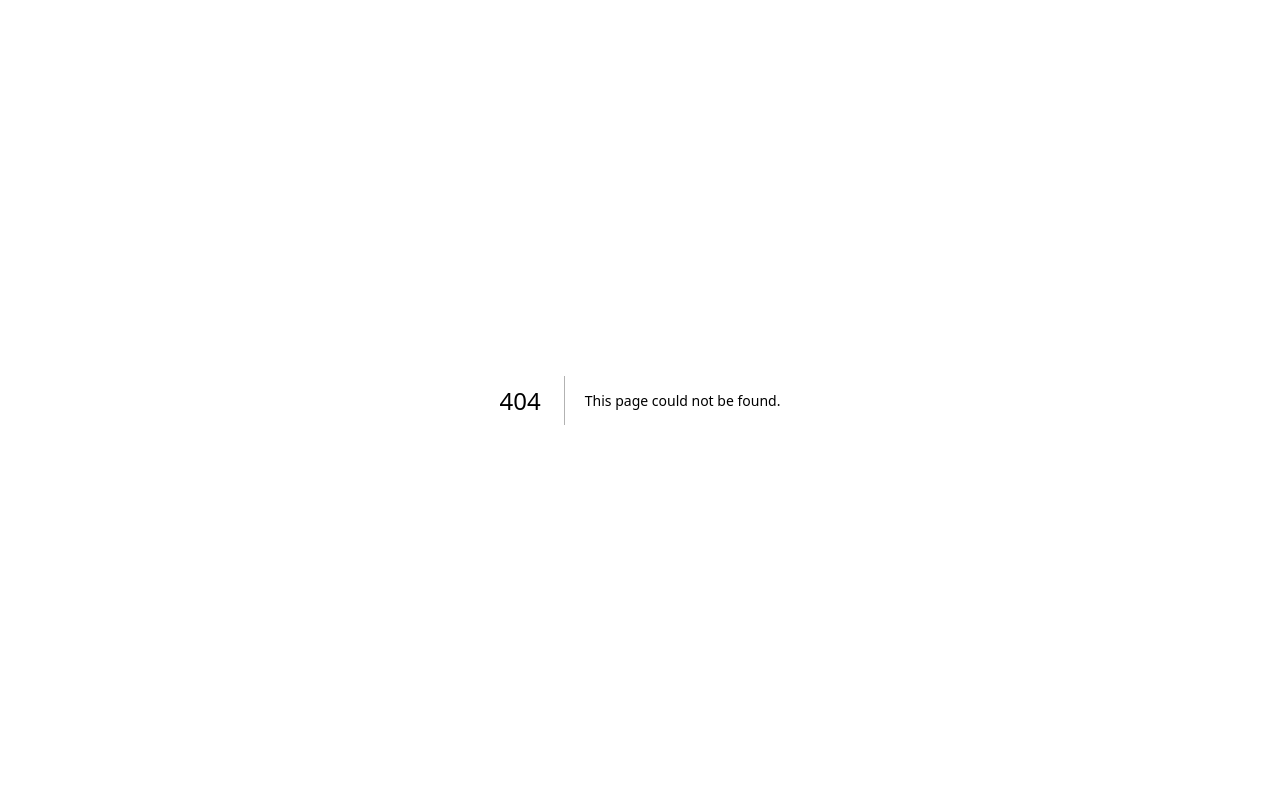
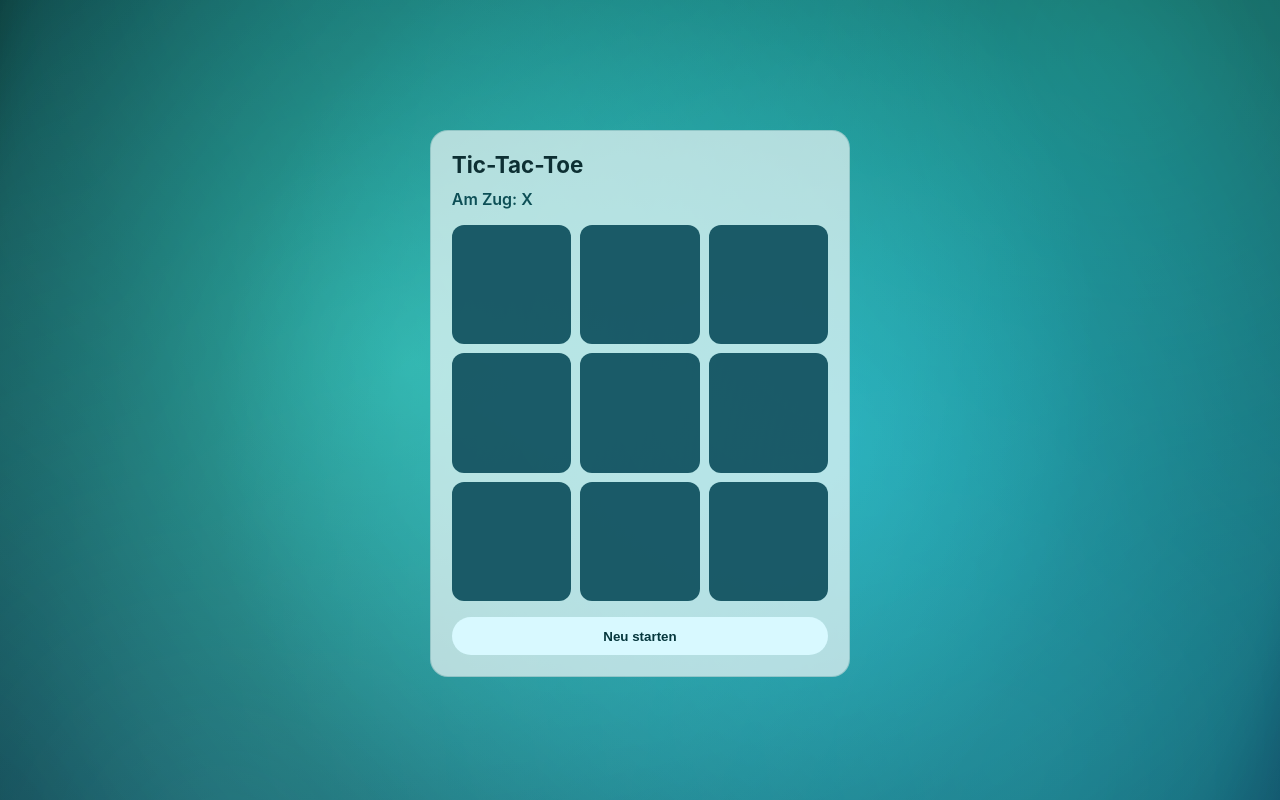
Before and after one commit to BaranKilic657/tummy_hmmy, a Next.js app: page /tictactoe in a window 1280 px wide. Before the commit this address had no page. Built offline with nearby package versions, Linux system fonts and the light colour scheme.

Commit message:
tictactoe

```diff
--- a/src/app/globals.css
+++ b/src/app/globals.css
@@ -251,3 +251,62 @@ body::after {
     animation: none;
   }
 }
+
+.ttt-screen {
+  display: grid;
+  place-items: center;
+}
+
+.ttt-card {
+  width: min(100%, 420px);
+  margin-top: 1.2rem;
+  padding: 1.3rem;
+  border: 1px solid rgba(10, 104, 110, 0.2);
+  border-radius: 18px;
+  background: rgba(255, 255, 255, 0.65);
+}
+
+.ttt-card h1 {
+  margin: 0;
+  font-size: 1.4rem;
+}
+
+.ttt-status {
+  margin: 0.65rem 0 1rem;
+  font-weight: 600;
+  color: #0d4f56;
+}
+
+.ttt-grid {
+  display: grid;
+  grid-template-columns: repeat(3, 1fr);
+  gap: 0.55rem;
+}
+
+.ttt-cell {
+  aspect-ratio: 1;
+  border: 0;
+  border-radius: 12px;
+  background: rgba(11, 76, 90, 0.9);
+  color: #f2ffff;
+  font-size: clamp(1.8rem, 8vw, 2.5rem);
+  font-weight: 700;
+  cursor: pointer;
+}
+
+.ttt-cell:focus-visible {
+  outline: 2px solid #08bfd2;
+  outline-offset: 2px;
+}
+
+.ttt-reset {
+  margin-top: 1rem;
+  height: 2.35rem;
+  width: 100%;
+  border: 0;
+  border-radius: 999px;
+  background: #d8f9ff;
+  color: #06373d;
+  font-weight: 600;
+  cursor: pointer;
+}
--- a/src/app/page.tsx
+++ b/src/app/page.tsx
@@ -9,7 +9,7 @@ export default function HomePage() {
         <nav className="nav" aria-label="Main navigation">
           <a href="#">Overview</a>
           <a href="#">How It Works</a>
-          <a href="#">Demo</a>
+          <a href="/tictactoe">Tic-Tac-Toe</a>
         </nav>
       </header>
 
--- /dev/null
+++ b/src/app/tictactoe/page.tsx
@@ -0,0 +1,82 @@
+"use client";
+
+import { useMemo, useState } from "react";
+
+type Cell = "X" | "O" | null;
+
+const WIN_LINES: number[][] = [
+  [0, 1, 2],
+  [3, 4, 5],
+  [6, 7, 8],
+  [0, 3, 6],
+  [1, 4, 7],
+  [2, 5, 8],
+  [0, 4, 8],
+  [2, 4, 6],
+];
+
+function getWinner(board: Cell[]): Cell {
+  for (const [a, b, c] of WIN_LINES) {
+    if (board[a] && board[a] === board[b] && board[a] === board[c]) {
+      return board[a];
+    }
+  }
+  return null;
+}
+
+export default function TicTacToePage() {
+  const [board, setBoard] = useState<Cell[]>(Array(9).fill(null));
+  const [turn, setTurn] = useState<"X" | "O">("X");
+
+  const winner = useMemo(() => getWinner(board), [board]);
+  const isDraw = useMemo(() => !winner && board.every((cell) => cell !== null), [board, winner]);
+
+  const status = winner
+    ? `Gewinner: ${winner}`
+    : isDraw
+      ? "Unentschieden"
+      : `Am Zug: ${turn}`;
+
+  const handleClick = (index: number) => {
+    if (board[index] || winner) {
+      return;
+    }
+
+    const nextBoard = [...board];
+    nextBoard[index] = turn;
+    setBoard(nextBoard);
+    setTurn(turn === "X" ? "O" : "X");
+  };
+
+  const reset = () => {
+    setBoard(Array(9).fill(null));
+    setTurn("X");
+  };
+
+  return (
+    <main className="screen ttt-screen">
+      <section className="ttt-card">
+        <h1>Tic-Tac-Toe</h1>
+        <p className="ttt-status">{status}</p>
+
+        <div className="ttt-grid" role="grid" aria-label="Tic-Tac-Toe Spielfeld">
+          {board.map((cell, index) => (
+            <button
+              key={index}
+              type="button"
+              className="ttt-cell"
+              onClick={() => handleClick(index)}
+              aria-label={`Feld ${index + 1}`}
+            >
+              {cell}
+            </button>
+          ))}
+        </div>
+
+        <button type="button" className="ttt-reset" onClick={reset}>
+          Neu starten
+        </button>
+      </section>
+    </main>
+  );
+}
```
